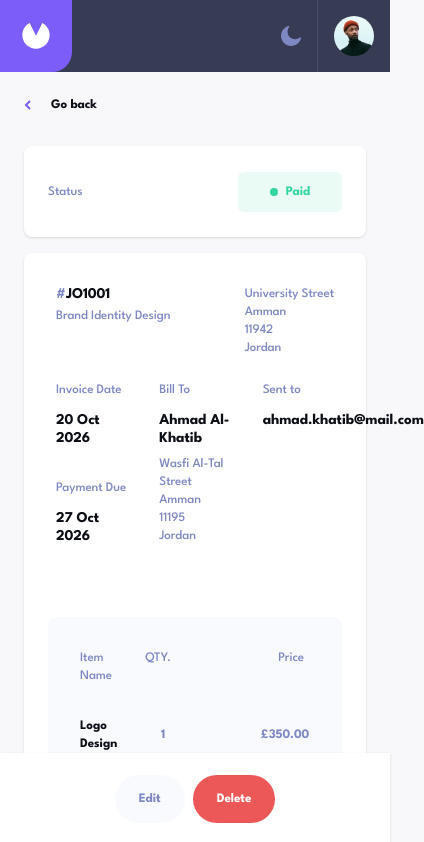
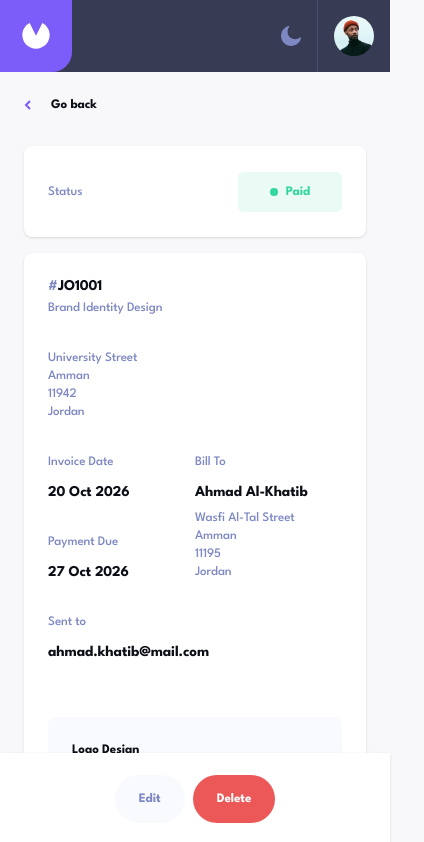
Before and after one commit to obadajaber/invoice-app, a React (Vite) app: page /invoices/JO1001 in a window 390 px wide. Shown: the top 842 px of the page, 424 px wide, since content can reach past the window. Built offline with nearby package versions, Linux system fonts and the light colour scheme.

Commit message:
make invoiceInfo & InvoieItemsTable responsive

```diff
--- a/src/components/InvoiceInfo.tsx
+++ b/src/components/InvoiceInfo.tsx
@@ -1,14 +1,19 @@
-import type { Invoice } from '../types/invoice'
+import type { Invoice } from "../types/invoice";
 
 function formatDate(date: string) {
-    return new Date(date).toLocaleDateString('en-GB', {
-        day: '2-digit',
-        month: 'short',
-        year: 'numeric',
-    })
+  return new Date(date).toLocaleDateString("en-GB", {
+    day: "2-digit",
+    month: "short",
+    year: "numeric",
+  });
 }
 
-function Address({ street, city, postCode, country }: Invoice['senderAddress']) {
+function Address({
+  street,
+  city,
+  postCode,
+  country,
+}: Invoice["senderAddress"]) {
   return (
     <address className="text-muted-2 not-italic">
       <p>{street}</p>
@@ -16,13 +21,13 @@ function Address({ street, city, postCode, country }: Invoice['senderAddress'])
       <p>{postCode}</p>
       <p>{country}</p>
     </address>
-    )
+  );
 }
 
 export default function InvoiceInfo({ invoice }: { invoice: Invoice }) {
   return (
-        <section className="p-8">
-            <div className="flex justify-between">
+    <section className="p-6 md:p-8">
+      <div className="flex flex-col gap-8 md:flex-row md:justify-between md:gap-0">
         <div>
           <h2 className="text-[15px] font-bold dark:text-white">
             <span className="text-muted-2">#</span>
@@ -30,24 +35,32 @@ export default function InvoiceInfo({ invoice }: { invoice: Invoice }) {
           </h2>
           <p className="mt-1 text-muted-2">{invoice.description}</p>
         </div>
+        <div className="md:text-right">
           <Address {...invoice.senderAddress} />
         </div>
+      </div>
 
-            <div className="mt-6 grid grid-cols-3 gap-8">
+      <div className="mt-8 grid grid-cols-2 gap-y-8 md:mt-6 md:grid-cols-[196px_203px_1fr] md:gap-0 lg:grid-cols-3 lg:gap-8">
         <div className="flex flex-col gap-8">
           <div>
             <p className="text-muted-2">Invoice Date</p>
-                        <p className="mt-3 text-[15px] font-bold dark:text-white">{formatDate(invoice.createdAt)}</p>
+            <p className="mt-3 text-[15px] font-bold dark:text-white">
+              {formatDate(invoice.createdAt)}
+            </p>
           </div>
           <div>
             <p className="text-muted-2">Payment Due</p>
-                        <p className="mt-3 text-[15px] font-bold dark:text-white">{formatDate(invoice.paymentDue)}</p>
+            <p className="mt-3 text-[15px] font-bold dark:text-white">
+              {formatDate(invoice.paymentDue)}
+            </p>
           </div>
         </div>
 
         <div>
           <p className="text-muted-2">Bill To</p>
-                    <p className="mt-3 text-[15px] font-bold dark:text-white">{invoice.clientName}</p>
+          <p className="mt-3 text-[15px] font-bold dark:text-white">
+            {invoice.clientName}
+          </p>
           <div className="mt-2">
             <Address {...invoice.clientAddress} />
           </div>
@@ -55,11 +68,13 @@ export default function InvoiceInfo({ invoice }: { invoice: Invoice }) {
 
         <div>
           <p className="text-muted-2">Sent to</p>
-                    <p className="mt-3 text-[15px] font-bold dark:text-white">{invoice.clientEmail}</p>
+          <p className="mt-3 text-[15px] font-bold dark:text-white">
+            {invoice.clientEmail}
+          </p>
         </div>
       </div>
 
       {/* الجدول*/}
     </section>
-    )
+  );
 }
--- a/src/components/InvoiceItemsTable.tsx
+++ b/src/components/InvoiceItemsTable.tsx
@@ -1,43 +1,55 @@
-import type { InvoiceItem } from '../types/invoice'
+import type { InvoiceItem } from "../types/invoice";
 
 function formatMoney(value: number) {
-    return new Intl.NumberFormat('en-GB', { style: 'currency', currency: 'GBP' }).format(value)
+  return new Intl.NumberFormat("en-GB", {
+    style: "currency",
+    currency: "GBP",
+  }).format(value);
 }
 
-type Props = { items: InvoiceItem[]; total: number }
+type Props = { items: InvoiceItem[]; total: number };
 
 export default function InvoiceItemsTable({ items, total }: Props) {
   return (
-        <div className="mt-10 overflow-hidden rounded-lg">
-            <div className="bg-[#F9FAFE] p-8 dark:bg-dark-2">
-                <div className="grid grid-cols-[1fr_60px_100px_100px] gap-4 text-muted-2">
+    <div className="mt-8 overflow-hidden rounded-lg md:mt-10">
+      <div className="bg-[#F9FAFE] p-6 md:p-8 dark:bg-dark-2">
+        <div className="hidden grid-cols-[1fr_60px_100px_100px] gap-4 text-muted-2 md:grid">
           <span>Item Name</span>
           <span className="text-center">QTY.</span>
           <span className="text-right">Price</span>
           <span className="text-right">Total</span>
         </div>
 
-                <ul className="mt-8 flex flex-col gap-8">
+        <ul className="flex flex-col gap-6 md:mt-8 md:gap-8">
           {items.map((item) => (
             <li
               key={item.name}
-                            className="grid grid-cols-[1fr_60px_100px_100px] items-center gap-4 font-bold"
+              className="grid grid-cols-[1fr_auto] items-center gap-x-4 gap-y-2 font-bold md:grid-cols-[1fr_60px_100px_100px]"
             >
               <span className="dark:text-white">{item.name}</span>
-                            <span className="text-center text-muted-2">{item.quantity}</span>
-                            <span className="text-right text-muted-2">{formatMoney(item.price)}</span>
-                            <span className="text-right dark:text-white">{formatMoney(item.total)}</span>
+              <span className="col-start-1 row-start-2 text-muted-2 md:col-auto md:row-auto md:text-center">
+                <span className="md:hidden">
+                  {item.quantity} x {formatMoney(item.price)}
+                </span>
+                <span className="hidden md:inline">{item.quantity}</span>
+              </span>
+              <span className="hidden text-right text-muted-2 md:block">
+                {formatMoney(item.price)}
+              </span>
+              <span className="col-start-2 row-span-2 row-start-1 text-right dark:text-white md:col-auto md:row-auto">
+                {formatMoney(item.total)}
+              </span>
             </li>
           ))}
         </ul>
       </div>
 
-            <div className="flex items-center justify-between bg-sidebar px-8 py-6 text-white dark:bg-black">
+      <div className="flex items-center justify-between bg-sidebar px-6 py-6 text-white md:px-8 dark:bg-black">
         <span>Amount Due</span>
         <span className="text-[24px] leading-8 font-bold tracking-[-0.5px]">
           {formatMoney(total)}
         </span>
       </div>
     </div>
-    )
+  );
 }
```
Lines whose indentation alone changed are shown as unchanged.
